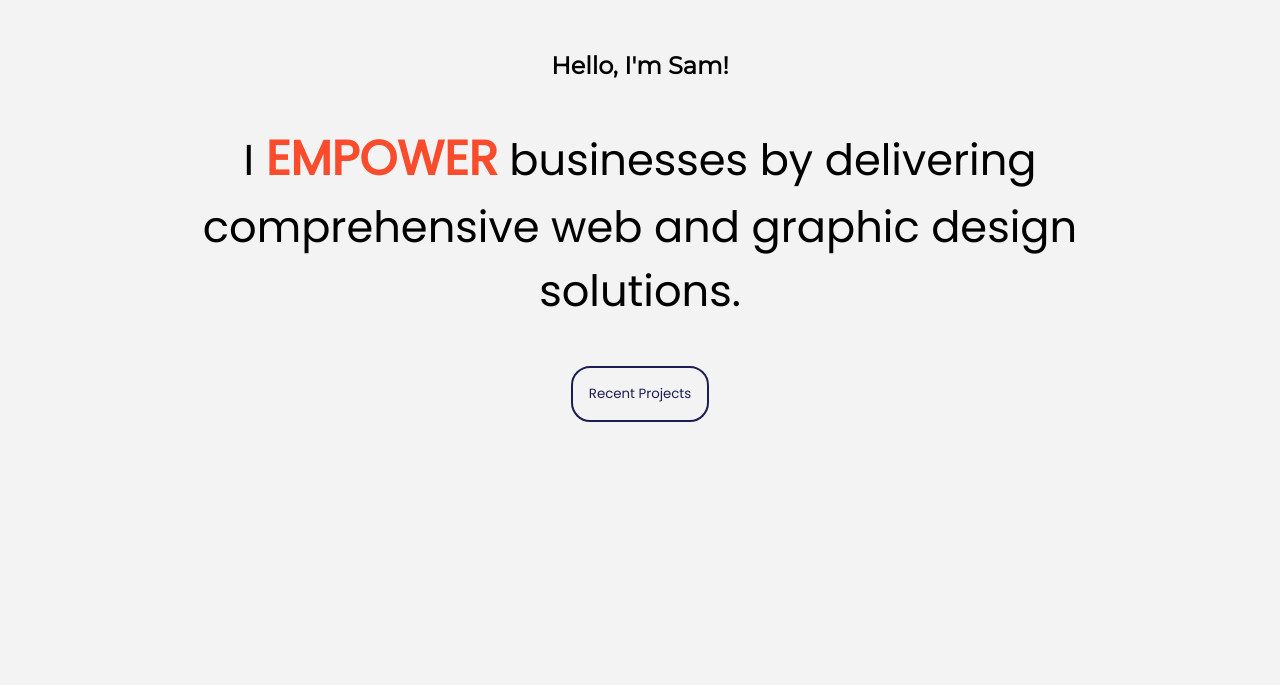
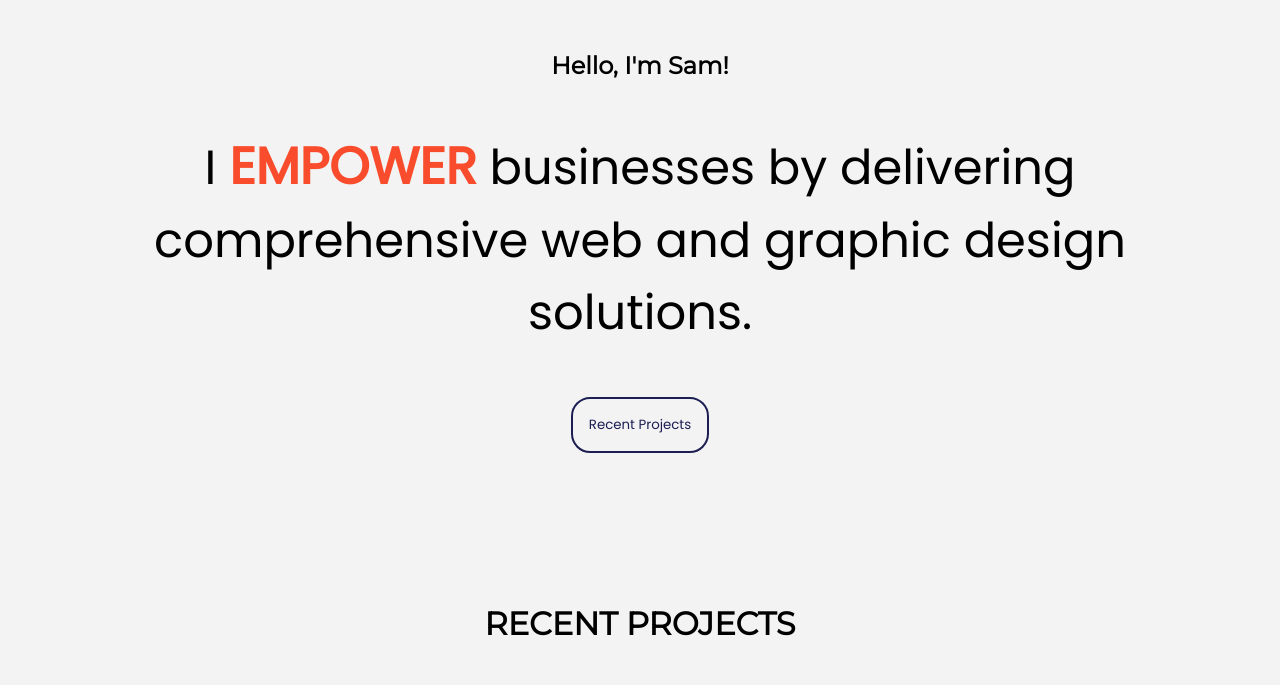
Before and after one commit to cheerios-design/wdd131, a plain HTML site: page project/index.html in a window 1280 px wide. Shown: the part 115-800 px from the top of the page. Drawn offline with Linux system fonts and the light colour scheme.

Commit message:
fixed page width issues.

```diff
--- a/project/styles/base.css
+++ b/project/styles/base.css
@@ -72,18 +72,18 @@ section {
     display: block;
     align-items: center;
     justify-items: center;
-    height: 92vh;
+    height: 65vh;
 }
 
 #about p {
-    font-size: 2.7rem;
+    font-size: 3rem;
     text-align: center;
     width: 80%;
 }
 
 #about p span {
     font-weight: bolder;
-    font-size: 3rem;
+    font-size: 3.2rem;
     color: var(--secondary-color);
 }
 
```
